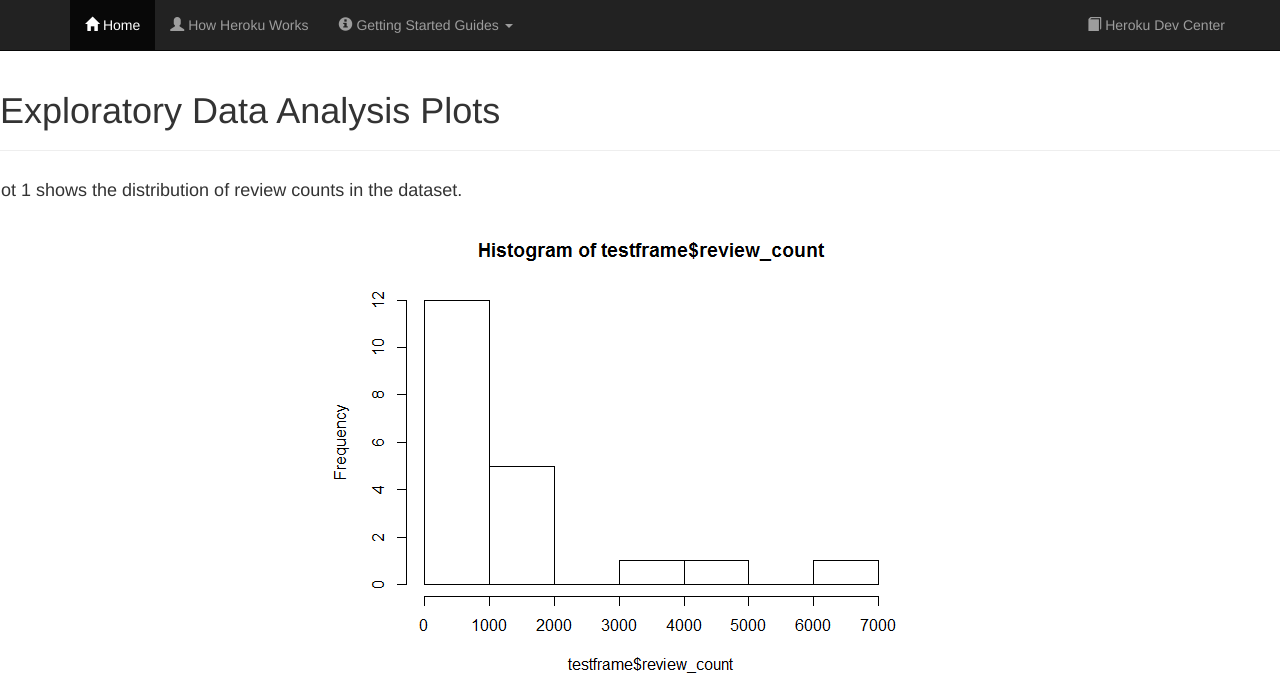
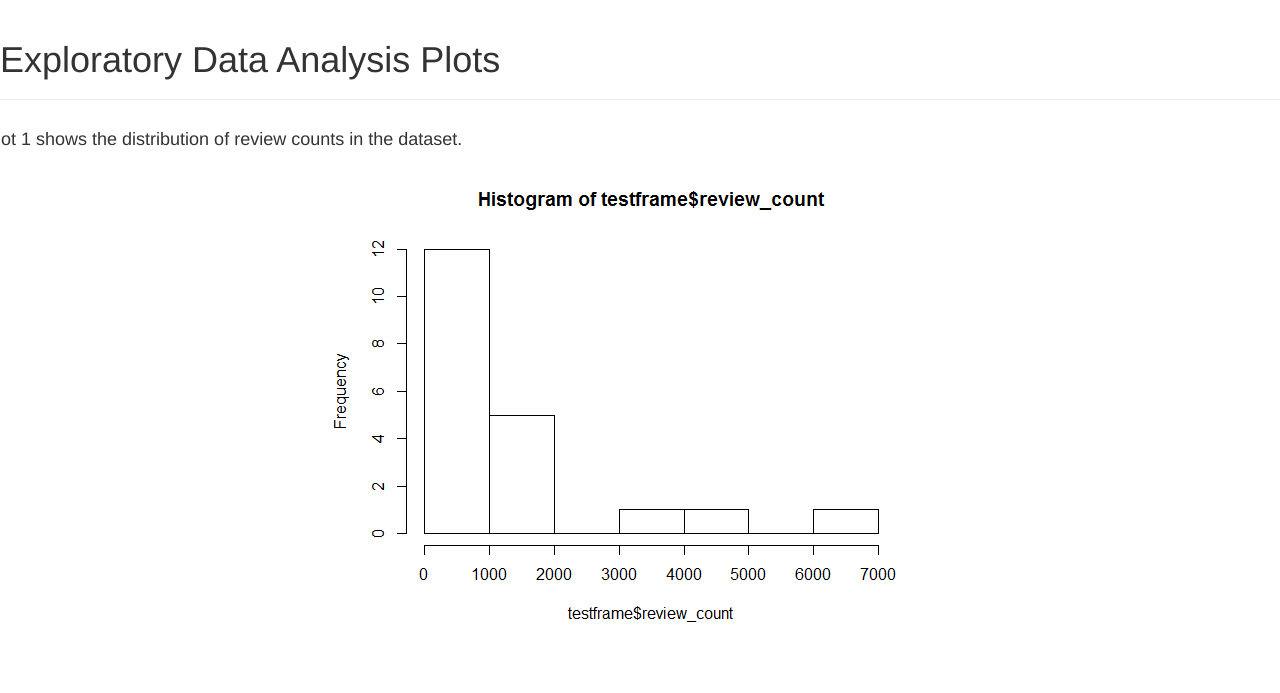
Before and after one commit to aarthysb/EDAPlots, a PHP site: template web/views/index.twig in a window 1280 px wide. Shown: the top 693 px of the page. Run offline with PHP 8.4, Linux system fonts and the light colour scheme; the template is opened without the code that fills it, so the values that code supplies are empty; some libraries are stand-ins or nearby versions.

Commit message:
ui changes

```diff
--- a/web/views/header.html
+++ b/web/views/header.html
@@ -1,4 +1,4 @@
-<title>Getting Started</title>
+<title>EDA Plots</title>
 <link rel="stylesheet" type="text/css" href="//maxcdn.bootstrapcdn.com/bootstrap/3.3.4/css/bootstrap.min.css" />
 <script src="https://ajax.googleapis.com/ajax/libs/jquery/2.1.3/jquery.min.js"></script>
 <script type="text/javascript" src="//maxcdn.bootstrapcdn.com/bootstrap/3.3.4/js/bootstrap.min.js"></script>
--- a/web/views/index.twig
+++ b/web/views/index.twig
@@ -5,7 +5,7 @@
 <h1>Exploratory Data Analysis Plots</h1>
 </div>
 <div class="row">
-<h4>Plot 1 shows the distribution of review counts in the dataset.</h4>
+<p><h4>Plot 1 shows the distribution of review counts in the dataset.</h4></p>
 </div>
 <div class="row">
 	<div class="col-md-5 col-md-offset-3">
--- a/web/views/layout.html
+++ b/web/views/layout.html
@@ -5,7 +5,6 @@
 </head>
 
 <body>
-  {% include 'nav.html' %}
 
   {% block content %}{% endblock %}
 </body>
--- a/web/views/nav.html
+++ /dev/null
@@ -1,33 +0,0 @@
-<nav class="navbar navbar-default navbar-static-top navbar-inverse">
-  <div class="container">
-    <ul class="nav navbar-nav">
-      <li class="active">
-        <a href="/"><span class="glyphicon glyphicon-home"></span> Home</a>
-      </li>
-      <li>
-        <a href="https://devcenter.heroku.com/articles/how-heroku-works"><span class="glyphicon glyphicon-user"></span> How Heroku Works</a>
-      </li>
-      <li class="dropdown">
-        <a href="#" class="dropdown-toggle" data-toggle="dropdown" role="button" aria-expanded="false"><span class="glyphicon glyphicon-info-sign"></span> Getting Started Guides <span class="caret"></span></a>
-          <ul class="dropdown-menu" role="menu">
-            <li><a href="https://devcenter.heroku.com/articles/getting-started-with-ruby">Getting Started with Ruby on Heroku</a></li>
-            <li><a href="https://devcenter.heroku.com/articles/getting-started-with-nodejs">Getting Started with Node on Heroku</a></li>
-            <li><a href="https://devcenter.heroku.com/articles/getting-started-with-php">Getting Started with PHP on Heroku</a></li>
-            <li><a href="https://devcenter.heroku.com/articles/getting-started-with-python">Getting Started with Python on Heroku</a></li>
-            <li><a href="https://devcenter.heroku.com/articles/getting-started-with-java">Getting Started with Java on Heroku</a></li>
-            <li><a href="https://devcenter.heroku.com/articles/getting-started-with-go">Getting Started with Go on Heroku</a></li>
-            <li><a href="https://devcenter.heroku.com/articles/getting-started-with-clojure">Getting Started with Clojure on Heroku</a></li>
-            <li><a href="https://devcenter.heroku.com/articles/getting-started-with-scala">Getting Started with Scala on Heroku</a></li>
-            <li class="divider"></li>
-            <li><a href="https://devcenter.heroku.com/articles/getting-started-with-heroku-and-connect-without-local-dev">Getting Started on Heroku with Heroku Connect</a></li>
-            <li><a href="https://devcenter.heroku.com/articles/getting-started-with-jruby">Getting Started with Ruby on Heroku (Microsoft Windows)</a></li>
-          </ul>
-      </li>
-    </ul>
-    <ul class="nav navbar-nav navbar-right">
-      <li class="navbar-right">
-        <a href="https://devcenter.heroku.com"><span class="glyphicon glyphicon-book"></span> Heroku Dev Center</a>
-      </li>
-    </ul>
-  </div>
-</nav>
--- a/web/views/plot2.twig
+++ b/web/views/plot2.twig
@@ -5,7 +5,7 @@
 <h1>Exploratory Data Analysis Plots</h1>
 </div>
 <div class="row">
-	<h4>Plot 2 shows the correlation between review counts and average rating. Average rating appears to be independent of review counts.</h4>
+	<p><h4>Plot 2 shows the correlation between review counts and average rating. Average rating appears to be independent of review counts.</h4></p>
 </div>
 <div class="row">
 	<div class="col-md-5 col-md-offset-3">
```
